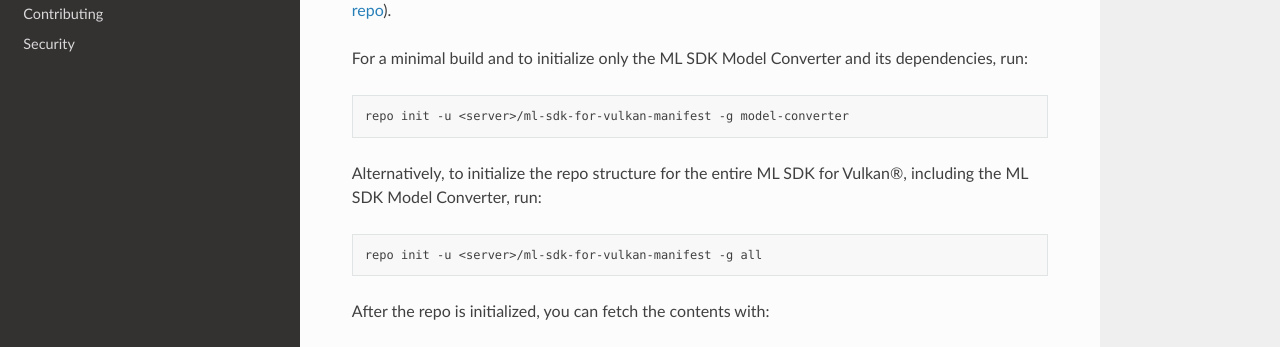
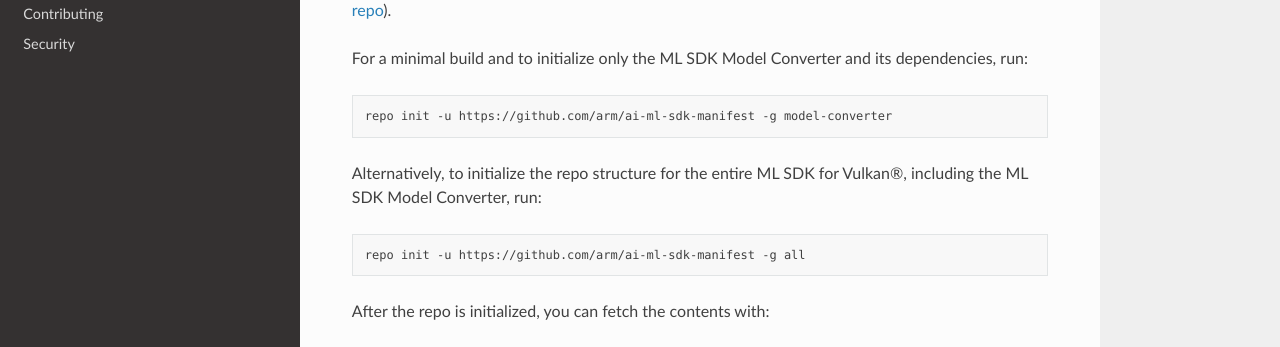
Before and after one commit to arm/ai-ml-sdk-model-converter, a Sphinx documentation site: the page built from docs/source/cloning.rst, in a window 1280 px wide and 900 px high. Shown: the part 258-605 px from the top of the window. Built offline with Sphinx 7.4.7 and the Read the Docs theme 3.1.0, drawn with Linux system fonts in a browser that asks for light colours.

Commit message:
Add url to manifest
Change-Id: Ic3436232259c24a9a373a29a82fd09c3b210ed08
Signed-off-by: Niklas Lithammer <niklas.lithammer@arm.com>

```diff
--- a/docs/source/cloning.rst
+++ b/docs/source/cloning.rst
@@ -10,13 +10,13 @@
 
 .. code-block:: bash
 
-    repo init -u <server>/ml-sdk-for-vulkan-manifest -g model-converter
+    repo init -u https://github.com/arm/ai-ml-sdk-manifest -g model-converter
 
 Alternatively, to initialize the repo structure for the entire ML SDK for Vulkan®, including the ML SDK Model Converter, run:
 
 .. code-block:: bash
 
-    repo init -u <server>/ml-sdk-for-vulkan-manifest -g all
+    repo init -u https://github.com/arm/ai-ml-sdk-manifest -g all
 
 After the repo is initialized, you can fetch the contents with:
 
```
